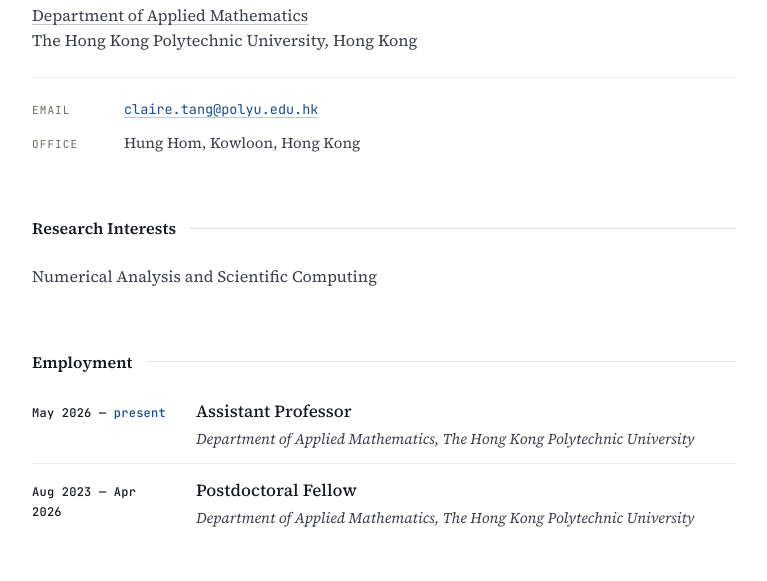
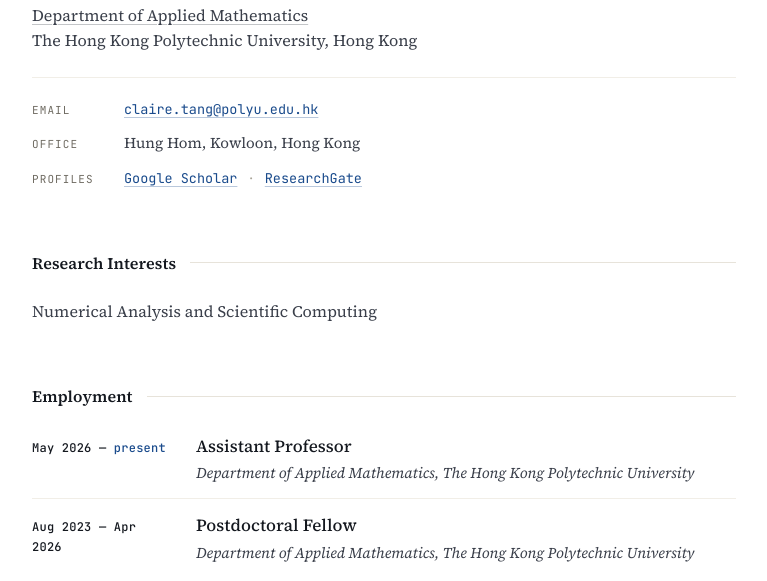
Before and after one commit to Ronglotus/Ronglotus.github.io, a plain HTML site: page index.html in a window 1280 px wide. Shown: the part 204-785 px from the top of the page, without its empty margins (256-1023 px from the left). Drawn offline with Linux system fonts and the light colour scheme.

Commit message:
Replace placeholder URLs with real profile links
Updated profile links and added TODO for placeholders.

```diff
--- a/index.html
+++ b/index.html
@@ -33,6 +33,10 @@
     "@type": "CollegeOrUniversity",
     "name": "The Hong Kong Polytechnic University"
   },
+  "sameAs": [
+    "https://scholar.google.com/citations?user=REPLACE_WITH_YOUR_ID",
+    "https://www.researchgate.net/profile/REPLACE-WITH-YOUR-PROFILE"
+  ],
   "knowsAbout": ["Numerical Analysis", "Scientific Computing", "Finite Element Methods", "Geometric Flows", "Partial Differential Equations"]
 }
 </script>
@@ -366,6 +370,15 @@
         <span class="label">Office</span>
         <span class="val">Hung Hom, Kowloon, Hong Kong</span>
       </li>
+      <!-- TODO: replace the two placeholder URLs below with your real profile links -->
+      <li>
+        <span class="label">Profiles</span>
+        <span class="val">
+          <a href="https://scholar.google.com/citations?user=O0lzaBcAAAAJ&hl=en" rel="me noopener" target="_blank">Google Scholar</a>
+          <span class="sep">&middot;</span>
+          <a href="https://www.researchgate.net/profile/Rong-Tang-28?ev=hdr_xprf" rel="me noopener" target="_blank">ResearchGate</a>
+        </span>
+      </li>
     </ul>
   </section>
 
```
